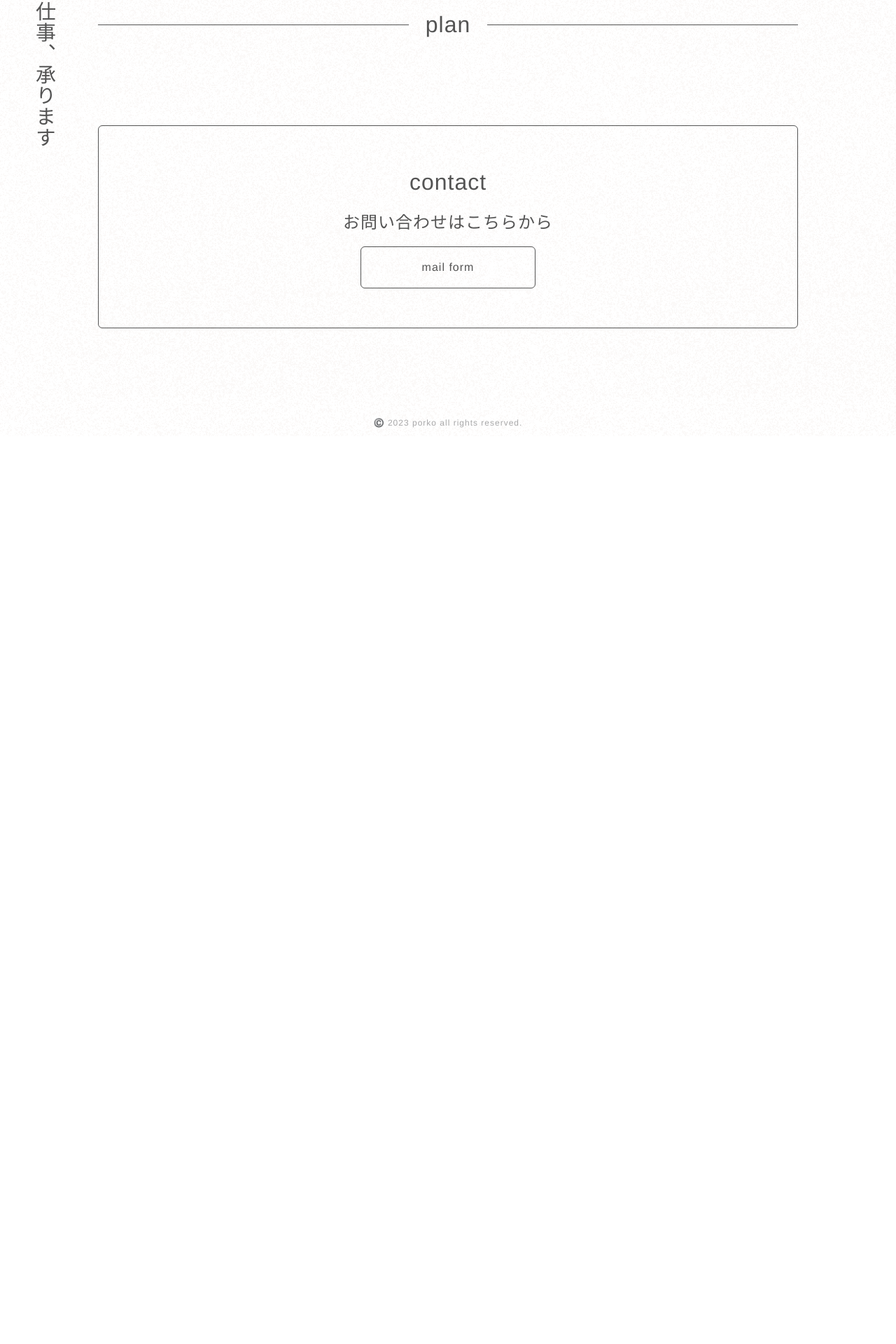
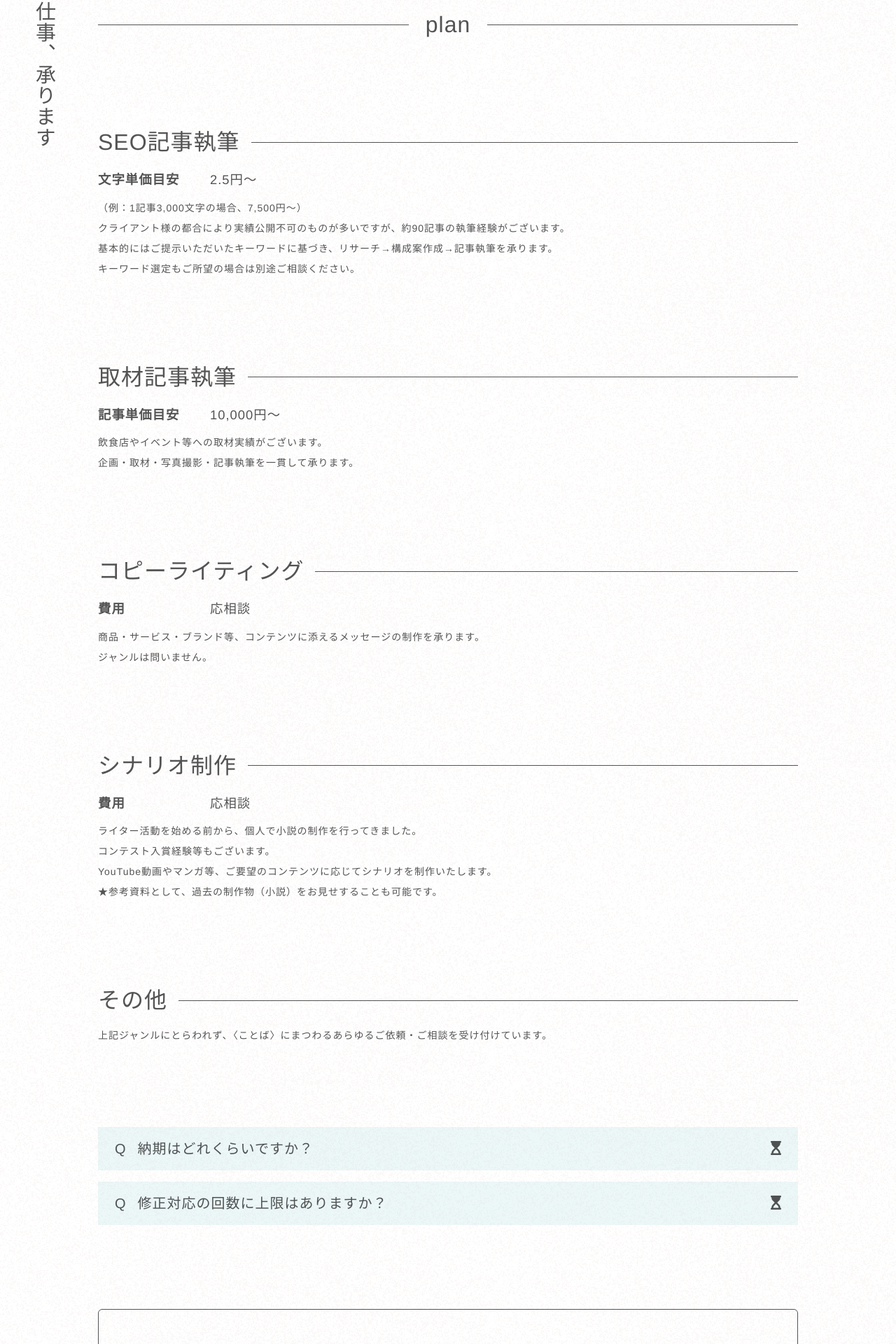
Before and after one commit to kaikojima05/porko, a Next.js app: page /plan in a window 1280 px wide. Shown: the part 557-2477 px from the top of the page at 70% size. Before the commit the page ends 1180 px from the top, so only its background shows below. Built offline with nearby package versions, Linux system fonts and the light colour scheme.

Commit message:
created page of the plan

```diff
--- a/ui/pages/plan/section/main/index/index.tsx
+++ b/ui/pages/plan/section/main/index/index.tsx
@@ -1,5 +1,7 @@
 import classNames from 'classnames'
 import Section from '@/ui/base/section'
+import PlanBlock from '@/ui/snippet/PlanBlock'
+import Disclosure from '@/ui/base/Disclosure'
 
 type PlanPagesProps = {
 
@@ -8,7 +10,88 @@ type PlanPagesProps = {
 export default function PlanPages({ }: PlanPagesProps) {
   return (
     <>
-      <Section isTopMargin={false}>
+      <PlanBlock
+        heading="SEO記事執筆"
+        guide="文字単価目安"
+        value="2.5円〜"
+      >
+        <p>
+          （例：1記事3,000文字の場合、7,500円〜）
+          <br />
+          クライアント様の都合により実績公開不可のものが多いですが、約90記事の執筆経験がございます。
+          <br />
+          基本的にはご提示いただいたキーワードに基づき、リサーチ→構成案作成→記事執筆を承ります。
+          <br />
+          キーワード選定もご所望の場合は別途ご相談ください。
+        </p>
+      </PlanBlock>
+      <PlanBlock
+        heading="取材記事執筆"
+        guide="記事単価目安"
+        value="10,000円〜"
+      >
+        <p>
+          飲食店やイベント等への取材実績がございます。
+          <br />
+          企画・取材・写真撮影・記事執筆を一貫して承ります。
+        </p>
+      </PlanBlock>
+      <PlanBlock
+        heading="コピーライティング"
+        guide="費用"
+        value="応相談"
+      >
+        <p>
+          商品・サービス・ブランド等、コンテンツに添えるメッセージの制作を承ります。
+          <br />
+          ジャンルは問いません。
+        </p>
+      </PlanBlock>
+      <PlanBlock
+        heading="シナリオ制作"
+        guide="費用"
+        value="応相談"
+      >
+        <p>
+          ライター活動を始める前から、個人で小説の制作を行ってきました。
+          <br />
+          コンテスト入賞経験等もございます。
+          <br />
+          YouTube動画やマンガ等、ご要望のコンテンツに応じてシナリオを制作いたします。
+          <br />
+          ★参考資料として、過去の制作物（小説）をお見せすることも可能です。
+        </p>
+      </PlanBlock>
+      <PlanBlock
+        heading="その他"
+      >
+        <p>
+          上記ジャンルにとらわれず、
+          <br className='md:hidden' />
+          〈ことば〉にまつわるあらゆるご依頼・ご相談を受け付けています。
+        </p>
+      </PlanBlock>
+      <Section>
+        <Disclosure
+          icon="Q"
+          heading="納期はどれくらいですか？"
+        >
+          <p>
+            文字数にもよりますが、SEO記事や取材記事は執筆開始から7〜10日以内を目処に納品させていただきます。
+            <br />
+            その他の案件につきましては、ボリュームや工数に応じて都度ご相談させていただきます。
+          </p>
+        </Disclosure>
+        <Disclosure
+          icon="Q"
+          heading="修正対応の回数に上限はありますか？"
+        >
+          <p>
+            〈3回まで〉をひとつの目安とさせていただきます。
+            <br className='md:inline-block' />
+            （緊急用件など、状況に応じて対応は柔軟にいたします。）
+          </p>
+        </Disclosure>
       </Section>
     </>
   )
```
